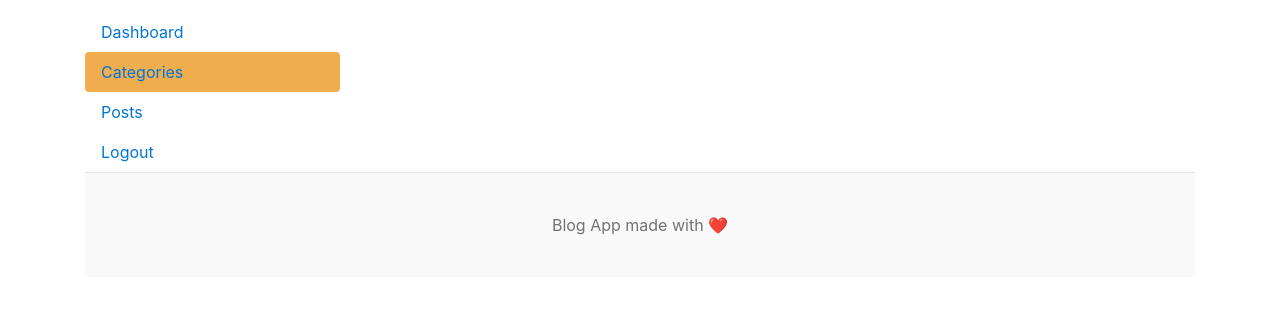
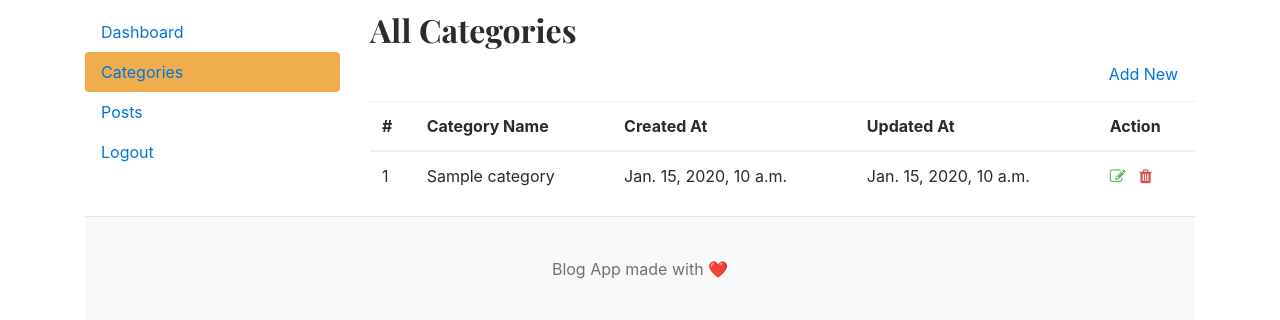
Before and after one commit to themaverick27/scribeo-blog-platform, a Django app: page /dashboard/categories/ in a window 1280 px wide. Shown: the part 135-455 px from the top of the page. Run offline with Django 5.2, Linux system fonts and the light colour scheme; tables that the repository leaves empty hold one stand-in row (values such as "Sample post").

Commit message:
Added categories CRUD functionality

```diff
--- a/dashboards/urls.py
+++ b/dashboards/urls.py
@@ -4,4 +4,7 @@ from . import views
 urlpatterns = [
     path('', views.dashboard, name='dashboard'),
     path('categories/', views.categories, name='categories'),
+    path('categories/add/', views.add_category, name="add_category"),
+    path('categories/edit/<int:pk>/', views.edit_category, name="edit_category"),
+    path('categories/delete/<int:pk>/', views.delete_category, name="delete_category"),
 ]
--- a/dashboards/views.py
+++ b/dashboards/views.py
@@ -1,6 +1,7 @@
-from django.shortcuts import render
+from django.shortcuts import get_object_or_404, render, redirect
 from blogs.views import Category, Blog
 from django.contrib.auth.decorators import login_required
+from .forms import CategoryForm
 
 # Create your views here.
 @login_required(login_url="login")
@@ -16,3 +17,37 @@ def dashboard(request):
 
 def categories(request):
     return render(request, 'dashboard/categories.html')
+
+def add_category(request):
+    if request.method == "POST":
+        form = CategoryForm(request.POST)
+        if form.is_valid():
+            form.save()
+            return redirect('categories')
+
+    form = CategoryForm()
+    context = {
+        'form':form
+    }
+    return render(request, "dashboard/add_category.html", context)
+
+def edit_category(request, pk):
+    category = get_object_or_404(Category, pk=pk)
+    if request.method == 'POST':
+        form = CategoryForm(request.POST, instance=category)
+        if form.is_valid():
+            form.save()
+            return redirect('categories')
+
+    form = CategoryForm(instance=category)
+    context = {
+        'form': form,
+        'category': category
+    }
+    return render(request, 'dashboard/edit_category.html', context)
+
+def delete_category(request, pk):
+    category = get_object_or_404(Category, pk=pk)
+    category.delete()
+
+    return redirect('categories')
--- a/templates/base.html
+++ b/templates/base.html
@@ -11,6 +11,7 @@
     <link href="https://getbootstrap.com/docs/4.0/dist/css/bootstrap.min.css" rel="stylesheet">
     <link href="https://fonts.googleapis.com/css?family=Playfair+Display:700,900" rel="stylesheet">
     <link href="{% static 'css/blog.css' %}" rel="stylesheet">
+    <link rel="stylesheet" href="https://cdnjs.cloudflare.com/ajax/libs/font-awesome/4.7.0/css/font-awesome.min.css">
   </head>
 <body>
     <div class="container">
--- a/templates/dashboard/categories.html
+++ b/templates/dashboard/categories.html
@@ -8,7 +8,34 @@
 
     <!-- Right side content -->
     <div class="col-md-9">
-
+        <h2>All Categories</h2>
+        <a href="{% url "add_category" %}" class="btn btn-dark text-light float-right mb-2">Add New </a>
+        <table class="table table-hover">
+            <thead>
+                <tr>
+                    <th>#</th>
+                    <th>Category Name</th>
+                    <th>Created At</th>
+                    <th>Updated At</th>
+                    <th>Action</th>
+                </tr>
+            </thead>
+            <tbody>
+                {% for cat in categories %}
+                <tr>
+                    <td> {{ forloop.counter }} </td>
+                    <td> {{ cat }} </td>
+                    <td> {{ cat.created_at }} </td>
+                    <td> {{ cat.updated_at }} </td>
+                    <td>
+                        <a href="{% url "edit_category" cat.id %}"><i class="fa fa-edit text-success"></i></a>
+                        &nbsp;
+                        <a href="{% url "delete_category" cat.id %}"><i class="fa fa-trash text-danger"></i></a>
+                    </td>
+                </tr>
+                {% endfor %}
+            </tbody>
+        </table>
     </div>
 </div>
 
--- a/templates/dashboard/dashboard.html
+++ b/templates/dashboard/dashboard.html
@@ -8,6 +8,7 @@
 
     <!-- Right Side Content -->
     <div class="col-md-9">
+        <span>Logged in as  {{ user }}</span>
         <div class="row">
             <div class="col">
                 <div class="card border-default mb-3">
```
Also changed, not shown: dashboards/forms.py (added, +7 -0 lines), templates/dashboard/add_category.html (added, +24 -0 lines), templates/dashboard/edit_category.html (added, +24 -0 lines).
